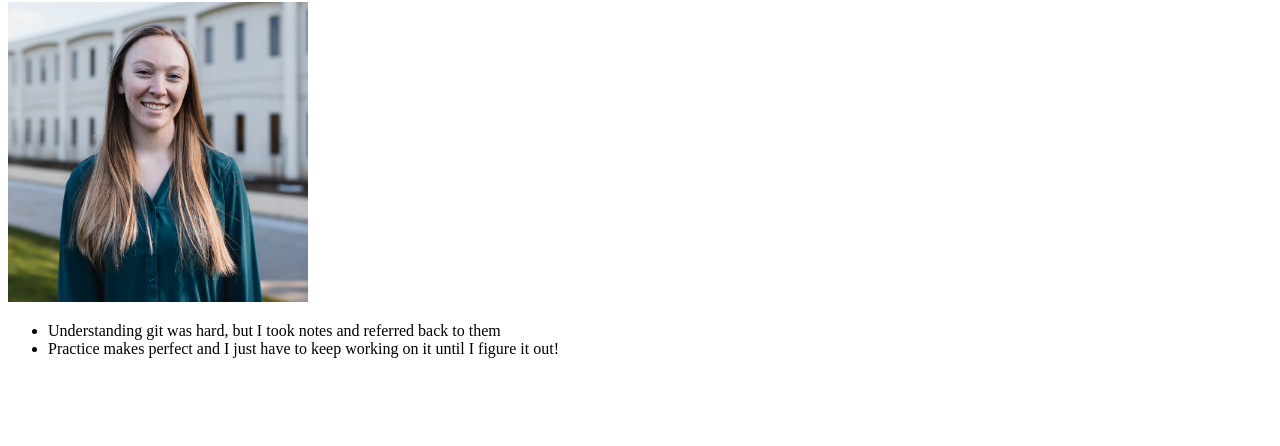
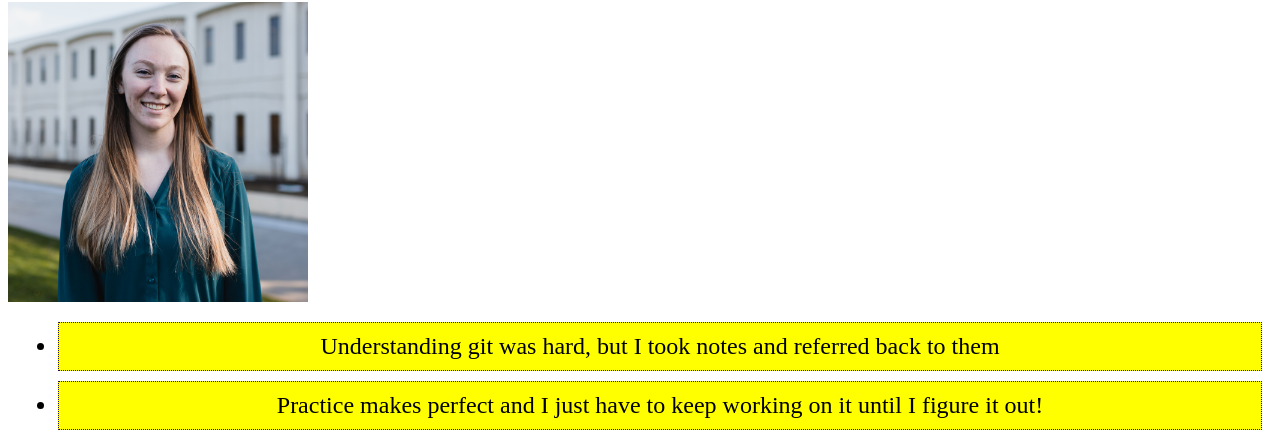
Before and after one commit to kbonillas/day-1, a plain HTML site: page index.html in a window 1280 px wide. Shown: the part 513-959 px from the top of the page. Before the commit the page ends 887 px from the top, so only its background shows below. Drawn offline with Linux system fonts and the light colour scheme.

Commit message:
updated styles on li items

```diff
--- a/css/styles.css
+++ b/css/styles.css
@@ -22,3 +22,12 @@ h1 {
 .fav-color{
     color: #1F0966;
 }
+
+.list-item{
+    font-size: 24px;
+    padding: 10px;
+    text-align: center;
+    border: 1px dotted #1F0966;
+    margin: 10px;
+    background: yellow;
+}
--- a/index.html
+++ b/index.html
@@ -17,8 +17,8 @@
         <h1 class="fav-color">Kristin Bonillas</h1>
         <img src="imgs/kristin.jpg" alt="kristin bonillas" width="300px">
         <ul>
-            <li>Understanding git was hard, but I took notes and referred back to them</li>
-            <li>Practice makes perfect and I just have to keep working on it until I figure it out!</li>
+            <li class="list-item">Understanding git was hard, but I took notes and referred back to them</li>
+            <li class="list-item">Practice makes perfect and I just have to keep working on it until I figure it out!</li>
         </ul>
     </body>
 
```
